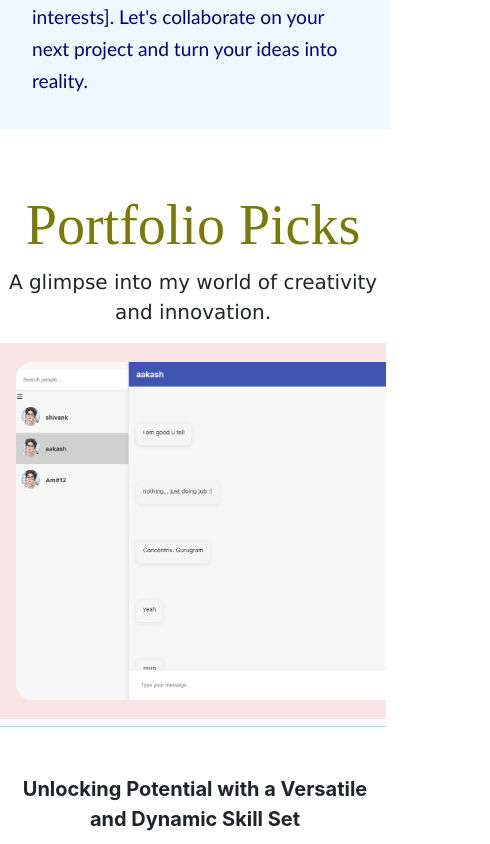
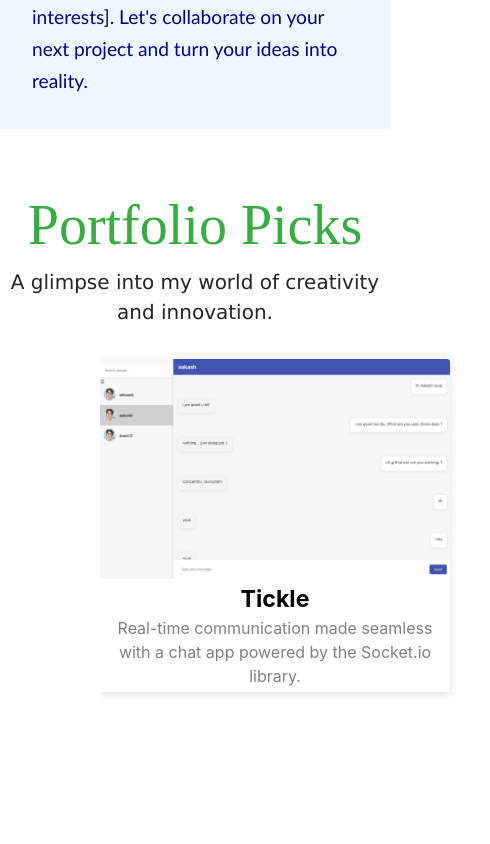
Before and after one commit to harshrajput018/portfolio, a React (Create React App) app: page / in a window 390 px wide. Shown: the part 960-1804 px from the top of the page, 490 px wide, since content can reach past the window. Built offline with nearby package versions, Linux system fonts and the light colour scheme.

Commit message:
changes in projects - removed trasition effect

```diff
--- a/src/components/Contact.js
+++ b/src/components/Contact.js
@@ -14,15 +14,7 @@ const Contact = () => {
                 <a href='' className='cont-img'>
                     <img  src={require('../images/github.png')} alt="" />
                 </a>
-                <a href='' className='cont-img'>
-                    <img  src={require('../images/mail.webp')} alt="" />
-                </a>
-                <a href='' className='cont-img'>
-                    <img  src={require('../images/phone.webp')} alt="" />
-                </a>
-                <a href='' className='cont-img'>
-                    <img  src={require('../images/instagram.avif')} alt="" />
-                </a>
+
             </div>
 
 
--- a/src/components/Nav.js
+++ b/src/components/Nav.js
@@ -1,39 +1,55 @@
 import { Link } from "react-router-dom";
-import '../styles/Nav.css'
+import { useState } from "react"; // Import useState
+import '../styles/Nav.css';
 
 const Nav = () => {
+  // Initialize state for controlling the navbar collapse
+  const [navbarCollapsed, setNavbarCollapsed] = useState(true);
 
-
+  // Function to toggle the navbar state
+  const toggleNavbar = () => {
+    setNavbarCollapsed(!navbarCollapsed);
+  };
 
   return (
-        <nav   class="navbar navbar-expand-lg sticky-top">
-        <div class="container-fluid">
-          <a style={{fontSize:'3rem', fontFamily:'cursive'}} class="navbar-brand" href="#">HR</a>
-          <button class="navbar-toggler" type="button" data-bs-toggle="collapse" data-bs-target="#navbarNav" aria-controls="navbarNav" aria-expanded="false" aria-label="Toggle navigation">
-            <span class="navbar-toggler-icon"></span>
+    <nav className={`navbar navbar-expand-lg sticky-top ${navbarCollapsed ? '' : 'navbar-open'}`}>
+      <div className="container-fluid">
+        <a style={{ fontSize: '3rem', fontFamily: 'cursive' }} className="navbar-brand" href="#">HR</a>
+        <button className="navbar-toggler" type="button" onClick={toggleNavbar}>
+          <span className="navbar-toggler-icon"></span>
         </button>
-          <div style={{justifyContent:'flex-end'}} class="collapse navbar-collapse" id="navbarNav">
-            <ul class="navbar-nav">
-              <li class="nav-item">
-                <a class="nav-link " aria-current="page" href="#home-container">Home</a>
+        <div style={{ justifyContent: 'flex-end' }} className={`collapse navbar-collapse ${navbarCollapsed ? '' : 'show'}`}>
+          <ul className="navbar-nav">
+            <li className="nav-item">
+              <a className="nav-link" aria-current="page" href="#home-container" onClick={toggleNavbar}>
+                Home
+              </a>
             </li>
-              <li class="nav-item">
-                <a class="nav-link" href="#about-container">About</a>
+            <li className="nav-item">
+              <a className="nav-link" href="#about-container" onClick={toggleNavbar}>
+                About
+              </a>
             </li>
-              <li class="nav-item">
-                <a class="nav-link" href="#projects-container">Projects</a>
+            <li className="nav-item">
+              <a className="nav-link" href="#projects-container" onClick={toggleNavbar}>
+                Projects
+              </a>
             </li>
-              <li class="nav-item">
-                <a class="nav-link" href="#skills-container" >Skills</a>
+            <li className="nav-item">
+              <a className="nav-link" href="#skills-container" onClick={toggleNavbar}>
+                Skills
+              </a>
             </li>
-              <li class="nav-item">
-                <a class="nav-link" href="#contact-container" >Contact</a>
+            <li className="nav-item">
+              <a className="nav-link" href="#contact-container" onClick={toggleNavbar}>
+                Contact
+              </a>
             </li>
           </ul>
         </div>
       </div>
     </nav>
-    )
-}
+  );
+};
 
 export default Nav;
--- a/src/components/Projects.js
+++ b/src/components/Projects.js
@@ -1,30 +1,65 @@
-import '../styles/Projects.css'
-import { useNavigate } from "react-router-dom";
-const image1 = require('../images/dietx.png')
-const image2 = require('../images/Tickle.png')
+import { useState, useEffect } from 'react';
+import '../styles/Projects.css';
+import arr from './array';
+let image3 = require('../images/kanban-board.png')
 const Projects = () => {
-    const navigate = useNavigate()
+
+
+    let end = image3;
+    const [description, setDescription] = useState(arr)
+
+    // setInterval(() => {
+    //     console.log(document.getElementsByClassName('project-section')[0].offsetWidth)
+    //     let n = (document.getElementsByClassName('project-section')[0].offsetWidth / 350)
+
+
+
+    // },500)
+
+    const [width, setWidth] = useState(window.innerWidth)
+
+    setInterval(() => {
+        setWidth(window.innerWidth)
+    }, (500));
+
+    useEffect(()=>{
+
+        console.log(width)
+
+    },[window.innerWidth])
+
+
+
+
+
+
     return (
         <div id='projects-container' className='project-section'>
             <div className='heading-project' >Portfolio Picks</div>
-            <p style={{textAlign:'center', padding:'0 0.55rem'}}>A glimpse into my world of creativity and innovation.</p>
-            <div className="projects-container">
+            <p style={{ textAlign: 'center', padding: '0 0.55rem' }}>A glimpse into my world of creativity and innovation.</p>
+            <div style={{ display: 'flex', alignItems: 'center', flexDirection: 'column' }}>
 
-                <a href='https://super-tulumba-c8bc97.netlify.app/' onClick={() => {
-                }} className="projects-item">
+                <div className="projects-container">
+                    {description.map(elem => {
+                        console.log(elem.link)
+                        return (<a id={elem.link} href={elem.link} onClick={() => {
+                        }} className="projects-item">
 
-                        <img className="img1" src={image2} alt="" />
+                            <img className="img1" src={elem.image} alt="" />
+                            <div className='project-description'>
+                                <div className='title'>{elem.title}</div>
+                                <div className='content'>{elem.content}</div>
+                            </div>
 
 
-                </a>
-                <a href='https://diet-x.vercel.app/' className="projects-item">
 
-                        <img className="img1" src={image1} alt="" />
+                        </a>)
+                    })}
+
+                </div>
+            </div>
 
 
-                </a>
-
-            </div>
 
         </div>
     )
--- /dev/null
+++ b/src/components/array.js
@@ -0,0 +1,8 @@
+let image2 = require('../images/dietx.png')
+let image1 = require('../images/Tickle.png')
+let image3 = require('../images/kanban-board.png')
+
+let arr= [{ link: 'https://super-tulumba-c8bc97.netlify.app/', image: image1, title: 'Tickle', content: 'Real-time communication made seamless with a chat app powered by the Socket.io library.' }, { link: 'https://diet-x.vercel.app/', image: image2, title: 'DietX', content: 'An app that lets you create and share personalized diet and exercise plans for a healthier lifestyle.' }, { link: 'https://kanban-harshrajput018.vercel.app/', image: image3, title: 'Kanban-Board', content: 'Organize and manage tasks visually with a Kanban board system designed for streamlined task management and progress tracking.' }];
+
+
+export default arr
--- a/src/styles/Projects.css
+++ b/src/styles/Projects.css
@@ -1,10 +1,11 @@
 .project-section
 {
-    width: 99%;
+    width: 100%;
     min-height: 70vh;
     display: flex;
     flex-direction: column;
-    align-items: center;
+
+    justify-content: center;
 
     box-shadow: 0 1px lightblue
 
@@ -24,14 +25,17 @@
 .projects-container
 {
 
-   background-color:rgb(250, 228, 228);
+
     display: flex;
     width: 100%;
-    padding: 5% 1rem;
-    justify-content: center;
+    padding: 1rem 0;
+    justify-content: flex-start;
+    gap: 100px;
+    overflow: hidden;
+    overflow: scroll;
+    height: 65vh;
+    margin-left: 200px;
 
-    gap: 15%;
-    overflow: scroll;
 
 }
 
@@ -39,26 +43,24 @@
 
 .projects-item{
 
+    background-color: white;
+    text-decoration: none;
+    box-shadow: rgba(99, 99, 99, 0.2) 0px 2px 8px 0px;
+    width: 350px;
+    height: fit-content;
+}
+.projects-item:hover{
+    background-color: rgba(55,172,65,255);
 
-    text-decoration: none;
+
 }
 
 .img1{
-    height: 40vh;
-
-    transition: height 0.3s ease-in-out, opacity 0.3s ease-in-out;
-
-
-
-    border-radius: 1rem;
-
+    width: 350px;
+    border-radius: 0.2rem;
 
 }
-.img1:hover{
-    height: 50vh;
-    opacity: 90%;
-    cursor: pointer;
-}
+
 .txt1{
     margin-top: -28vh;
     color: aliceblue;
@@ -71,25 +73,21 @@
 
 
 .heading-project{
-    color: rgb(122, 122, 9);
+    color: rgba(55,172,65,255);
     font-size: 4rem;
     font-family: cursive;
     padding: 0;
     padding-top: 3rem;
     margin: 0;
-    width: 90%;
+    width: 100%;
     text-align: center;
+    font-weight: 525;
 
 }
 
 @media screen and (max-width:1000px) {
 
-    .projects-container
-{
-    overflow: scroll;
-    justify-content: left;
 
-}
 
 .heading-project{
     font-size: 3.5rem;
@@ -97,3 +95,33 @@
 
 
 }
+
+.project-description{
+    display: flex;
+    flex-direction: column;
+    justify-content: center;
+    padding: 0.2rem;
+
+    text-align: center;
+    border-bottom-left-radius: 0.2rem ;
+    border-bottom-right-radius: 0.2rem;
+}
+
+.project-description .title{
+    font-weight: 700;
+    color: black;
+    font-size: 1.45rem;
+}
+
+.project-description .content{
+    color: grey;
+}
+
+.projects-item:hover .project-description .title {
+    /* Styles for the .title when .projects-item is hovered */
+    color: white;
+}
+.projects-item:hover .project-description .content {
+    /* Styles for the .title when .projects-item is hovered */
+    color: white;
+}
```
Also changed, not shown: src/images/kanban-board.png (added). Lines whose indentation alone changed are shown as unchanged.
